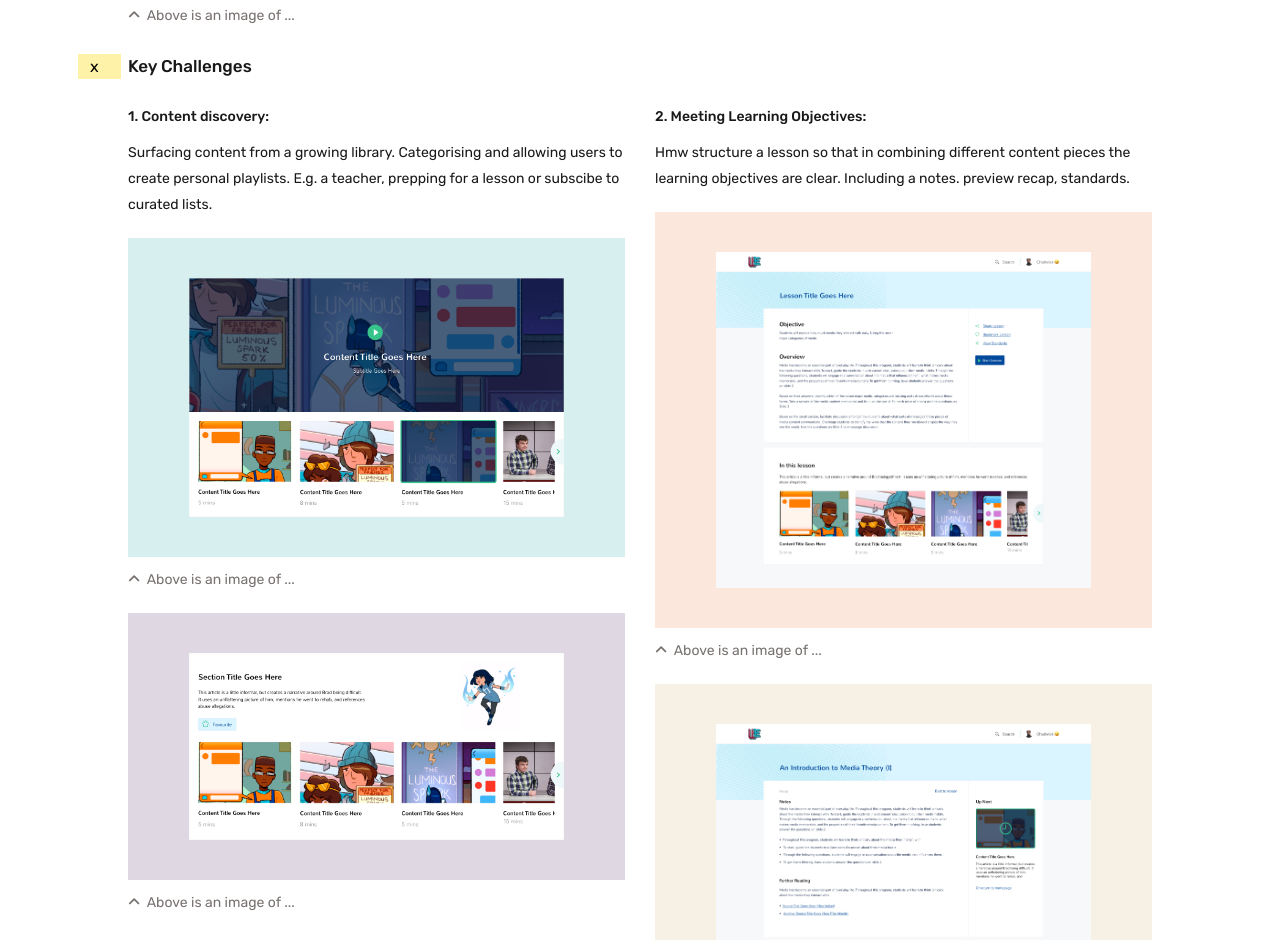
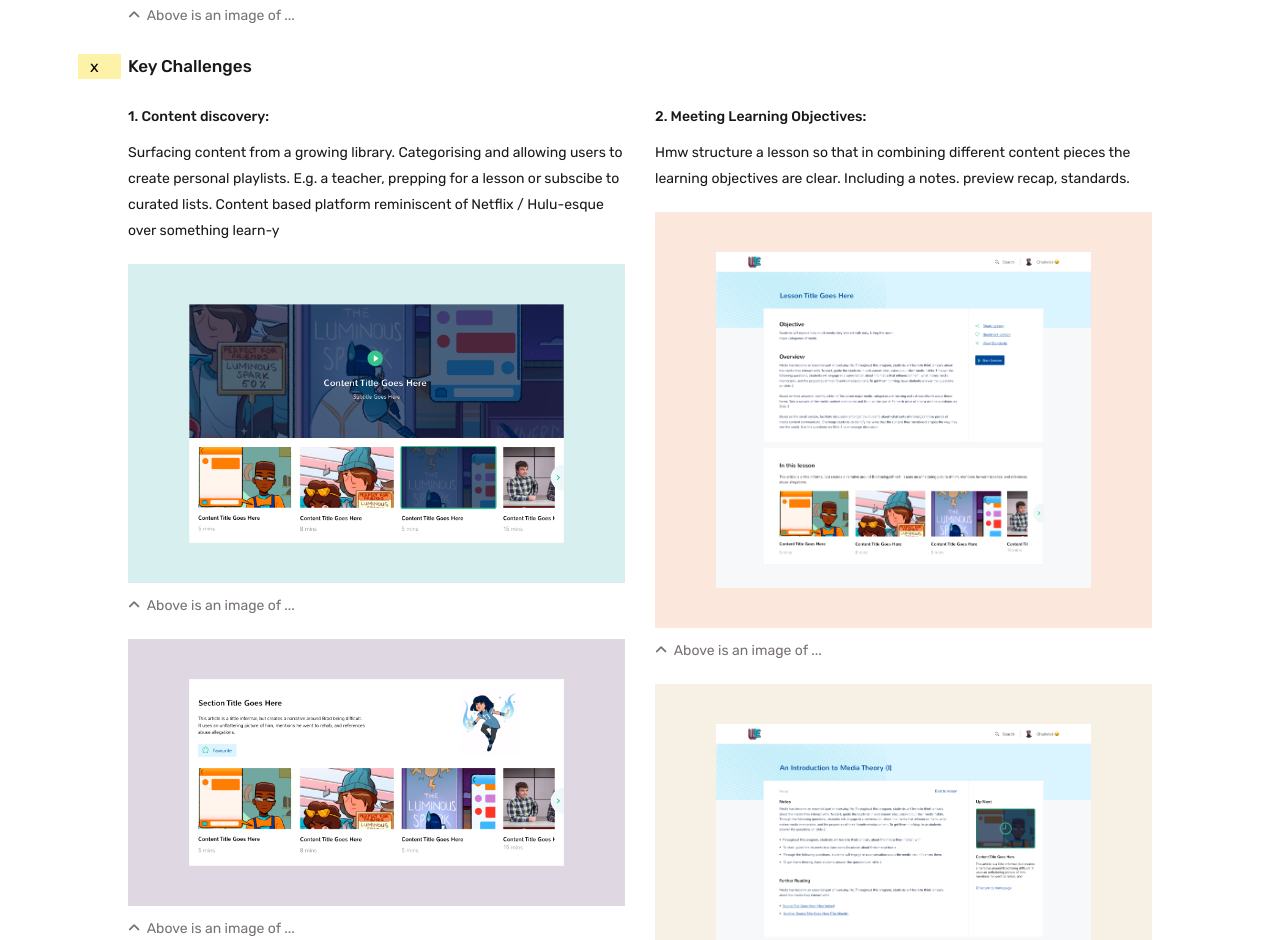
Before and after one commit to michaelannor/portfolio-v2, a website: page weirdenough.html in a window 1280 px wide. Shown: the part 1431-2371 px from the top of the page. Drawn offline with Linux system fonts and the light colour scheme.

Commit message:
added content to weird enough page

```diff
--- a/weirdenough.html
+++ b/weirdenough.html
@@ -119,7 +119,8 @@
                     <p class="bold-text">1. Content discovery:</p>
                     <div class="gap-10"></div>
                     <p>
-                        Surfacing content from a growing library. Categorising and allowing users to create personal playlists. E.g. a teacher, prepping for a lesson or subscibe to curated lists.
+                        Surfacing content from a growing library. Categorising and allowing users to create personal playlists. E.g. a teacher, prepping for a lesson or subscibe to curated lists. Content based platform reminiscent of Netflix / Hulu-esque over something learn-y
+
                     </p>
 
                     <div class="gap-20"></div>
```
